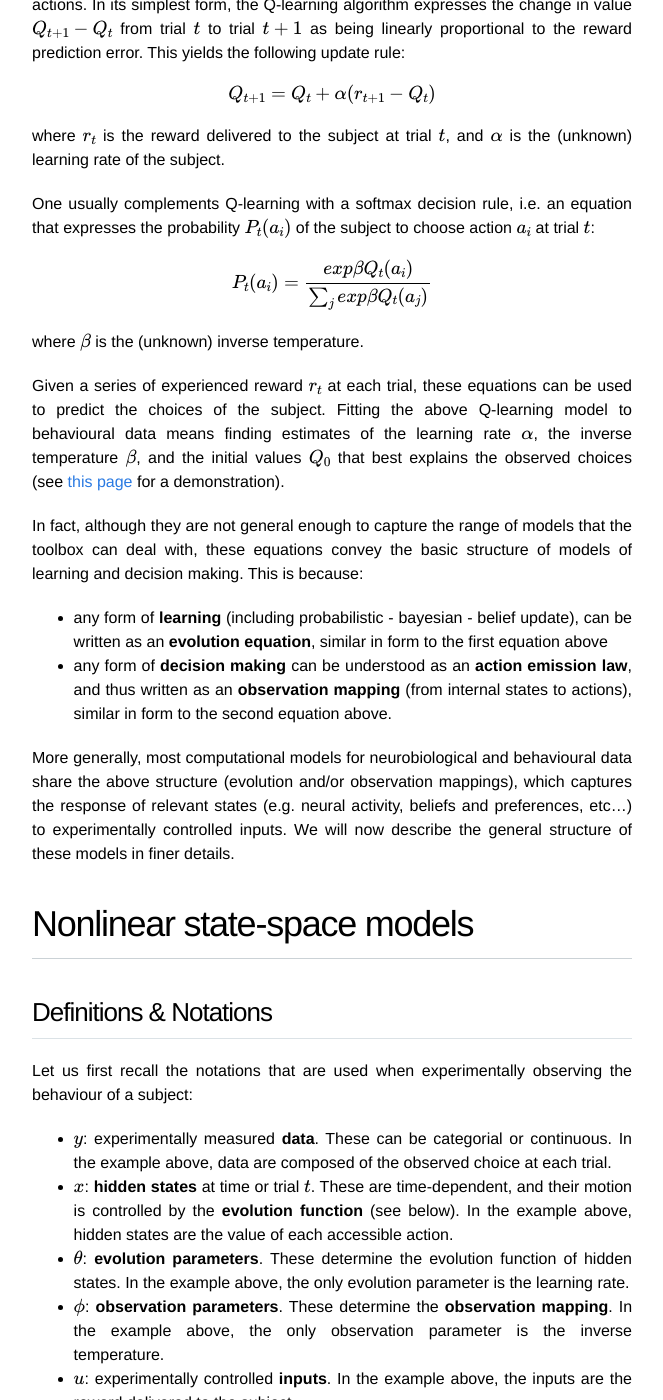
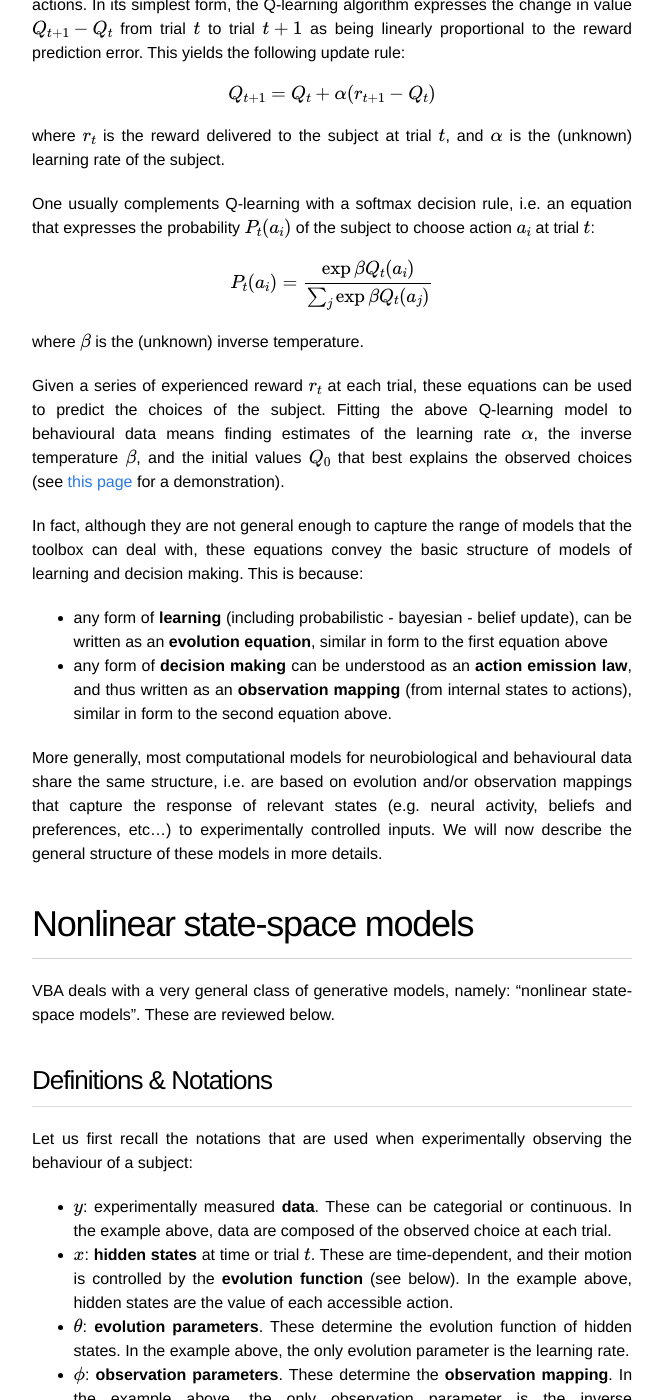
Before and after one commit to MBB-team/VBA-toolbox, a Jekyll site: the page built from _wiki/Structure-of-VBA's-generative-model.md, in a window 1280 px wide and 1400 px high, scrolled down 615 px. Shown: the whole window, without its empty margins (308-971 px from the left). Built offline with Jekyll 4.4.1, drawn with Linux system fonts in a browser that asks for light colours; nearby versions of some CDN libraries; formulas are drawn with MathJax 3.

Commit message:
Update Structure-of-VBA's-generative-model.md

```diff
--- a/_wiki/Structure-of-VBA's-generative-model.md
+++ b/_wiki/Structure-of-VBA's-generative-model.md
@@ -17,7 +17,7 @@ where $$r_t$$ is the reward delivered to the subject at trial $$t$$, and $$\alph
 One usually complements Q-learning with a softmax decision rule, i.e. an equation that expresses the probability $$P_t(a_i)$$ of the subject to choose action $$a_{i}$$ at trial $$t%.$$:
 
 
-$$P_t(a_i) = \frac{exp \beta Q_t(a_i)}{\sum_j exp \beta Q_t(a_j)}$$
+$$P_t(a_i) = \frac{\exp \beta Q_t(a_i)}{\sum_j \exp \beta Q_t(a_j)}$$
 
 where $$\beta$$ is the (unknown) inverse temperature.
 
@@ -29,10 +29,11 @@ In fact, although they are not general enough to capture the range of models tha
 - any form of **learning** (including probabilistic - bayesian - belief update), can be written as an **evolution equation**, similar in form to the first equation above
 - any form of **decision making** can be understood as an **action emission law**, and thus written as an **observation mapping** (from internal states to actions), similar in form to the second equation above.
 
-More generally, most computational models for neurobiological and behavioural data share the above structure (evolution and/or observation mappings), which captures the response of relevant states (e.g. neural activity, beliefs and preferences, etc...) to experimentally controlled inputs.
-We will now describe the general structure of these models in finer details.
+More generally, most computational models for neurobiological and behavioural data share the same structure, i.e. are based on evolution and/or observation mappings that capture the response of relevant states (e.g. neural activity, beliefs and preferences, etc...) to experimentally controlled inputs. We will now describe the general structure of these models in more details.
 
 # Nonlinear state-space models
+
+VBA deals with a very general class of generative models, namely: "nonlinear state-space models". These are reviewed below.
 
 ## Definitions & Notations
 
```
